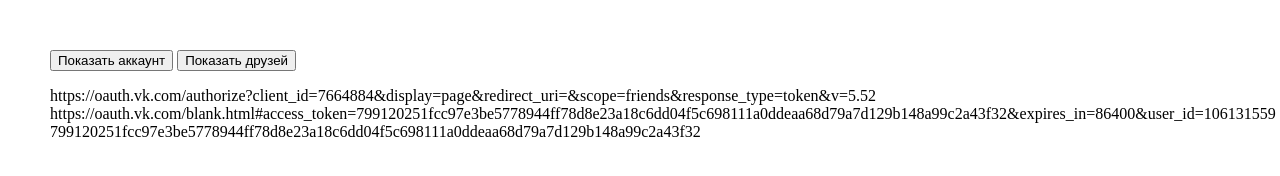
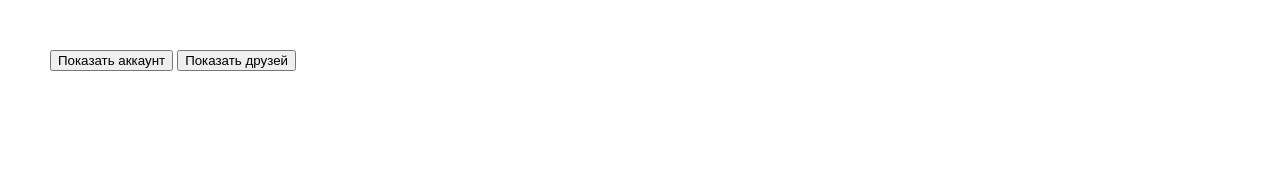
Before and after one commit to Aleexxen/Lab2_Web_OAuth_VK, a plain HTML site: page Lab2_Web_OAuth_VK/index.html in a window 1280 px wide. Both pictures are taken after a click on the button "Показать аккаунт". Drawn offline with nearby package versions, Linux system fonts and the light colour scheme.

Commit message:
Delete all trash

```diff
--- a/Lab2_Web_OAuth_VK/index.html
+++ b/Lab2_Web_OAuth_VK/index.html
@@ -16,10 +16,6 @@
     <script src="../node_modules/jquery/dist/jquery.min.js"></script>
     <script src="js/script.js"></script>
 
-    https://oauth.vk.com/authorize?client_id=7664884&display=page&redirect_uri=&scope=friends&response_type=token&v=5.52
-
-    https://oauth.vk.com/blank.html#access_token=799120251fcc97e3be5778944ff78d8e23a18c6dd04f5c698111a0ddeaa68d79a7d129b148a99c2a43f32&expires_in=86400&user_id=106131559
-    799120251fcc97e3be5778944ff78d8e23a18c6dd04f5c698111a0ddeaa68d79a7d129b148a99c2a43f32
 
 </body>
 </html>
--- a/Lab2_Web_OAuth_VK/js/script.js
+++ b/Lab2_Web_OAuth_VK/js/script.js
@@ -6,7 +6,7 @@
 function getUrl(method, params){
     if (!method) throw new Error('Вы не указали метод!');
     params = params || {};
-    params['access_token'] = '799120251fcc97e3be5778944ff78d8e23a18c6dd04f5c698111a0ddeaa68d79a7d129b148a99c2a43f32';
+    params['access_token'] = '';
     return 'https://api.vk.com/method/' + method + '?' + $.param(params) + '&v=5.62';
 }
 
```
